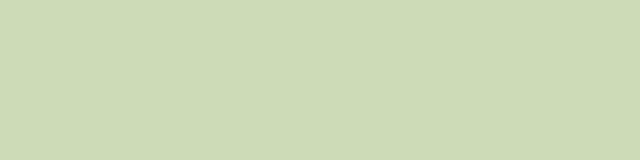
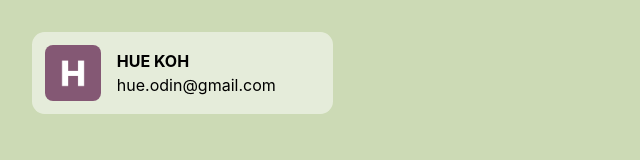
Before and after one commit to huekoh/odin-todo-list, a website built with webpack: page src/template.html in a window 1280 px wide. Shown: the whole page, without its empty margins (0-640 px from the left). Built offline with nearby package versions, Linux system fonts and the light colour scheme.

Commit message:
Create user profile card in side menu

```diff
--- a/src/styles/global.css
+++ b/src/styles/global.css
@@ -50,6 +50,37 @@ button {
     "Apple Color Emoji", "Segoe UI Emoji", "Segoe UI Symbol", sans-serif;
 }
 
+h5 {
+  font-size: var(--text-base);
+}
+
 body {
+  padding: 2rem;
   background-color: #ccdab5;
 }
+
+#user-card {
+  width: 275px;
+
+  padding: 0.8rem;
+  background-color: #ffffff80;
+  border-radius: 0.8rem;
+
+  display: flex;
+  align-items: center;
+  gap: 1rem;
+}
+
+.img-container {
+  width: 56px;
+  height: 56px;
+  border-radius: 0.5rem;
+  overflow: hidden;
+}
+
+.img-container > img {
+  width: 100%;
+  height: 100%;
+  object-position: center;
+  object-fit: cover;
+}
--- a/src/template.html
+++ b/src/template.html
@@ -5,5 +5,23 @@
     <meta name="viewport" content="width=device-width, initial-scale=1.0" />
     <title>Document</title>
   </head>
-  <body></body>
+  <body>
+    <aside id="side-nav">
+      <article id="user-card">
+        <div class="img-container">
+          <img src="./assets/user_icon.jpg" alt="image of user icon" />
+        </div>
+        <div class="text-container">
+          <h5 class="username">HUE KOH</h5>
+          <p class="email">hue.odin@gmail.com</p>
+        </div>
+      </article>
+
+      <div class="menu"></div>
+
+      <div class="projects"></div>
+    </aside>
+
+    <section id="task-list"></section>
+  </body>
 </html>
```
Also changed, not shown: src/assets/user_icon.jpg (added).
